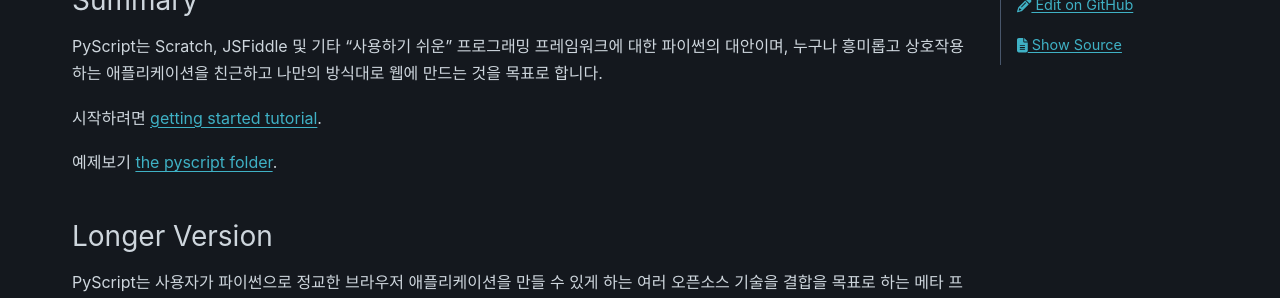
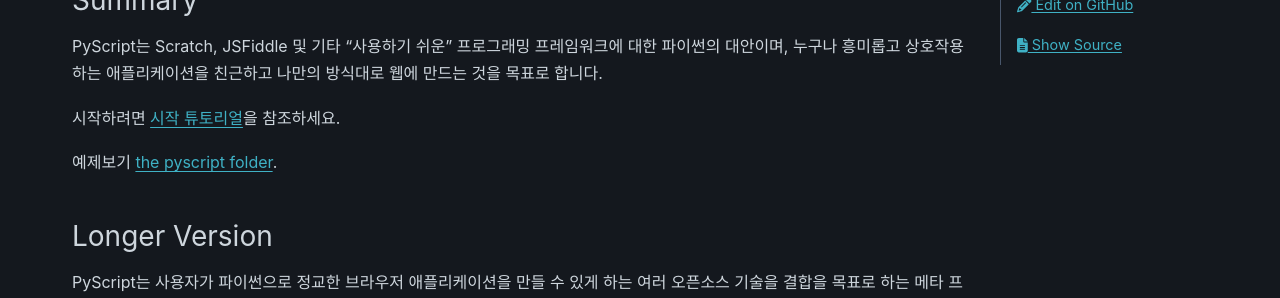
Before and after one commit to pyscript/pyscript, a Sphinx documentation site: the page built from docs/doc_kr/README.md, in a window 1280 px wide and 900 px high. Shown: the part 333-631 px from the top of the window. Built offline with Sphinx 7.4.7 and the PyData theme 0.15.4, drawn with Linux system fonts in a browser that asks for light colours.

Commit message:
Update docs/doc_kr/README.md
Co-authored-by: weensy <hello@weensy.dev>

```diff
--- a/docs/doc_kr/README.md
+++ b/docs/doc_kr/README.md
@@ -5,7 +5,7 @@
 ### Summary
 PyScript는 Scratch, JSFiddle 및 기타 "사용하기 쉬운" 프로그래밍 프레임워크에 대한 파이썬의 대안이며, 누구나 흥미롭고 상호작용하는 애플리케이션을 친근하고 나만의 방식대로 웹에 만드는 것을 목표로 합니다.
 
-시작하려면 [getting started tutorial](docs/tutorials/getting-started.md).
+시작하려면 [시작 튜토리얼](docs/tutorials/getting-started.md)을 참조하세요.
 
 예제보기 [the pyscript folder](pyscriptjs).
 
```
